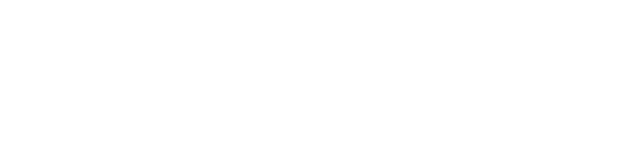
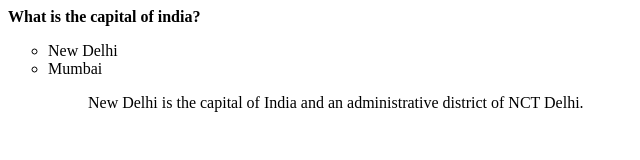
Before and after one commit to acciojob/trivia-SwapnilX95, a website: page main.html in a window 1280 px wide. Shown: the whole page, without its empty margins (0-640 px from the left). Drawn offline with Linux system fonts and the light colour scheme.

Commit message:
Update main.html

```diff
--- a/main.html
+++ b/main.html
@@ -11,6 +11,22 @@
     <script type="text/javascript" src="./script.js">
 </script>
 
+
+
+<b>What is the capital of india?</b>
+<ul type = "circle" >
+
+<li>New Delhi</li>
+<li>Mumbai</li>
+</u>
+ <blockquote cite =  https://en.wikipedia.org/wiki/New_Delhi id="kl" >
+	New Delhi is the capital of India and an administrative district of NCT Delhi.
+	</blockquote>
+
+
+
+
+
 </body>
 
 </html>
```
